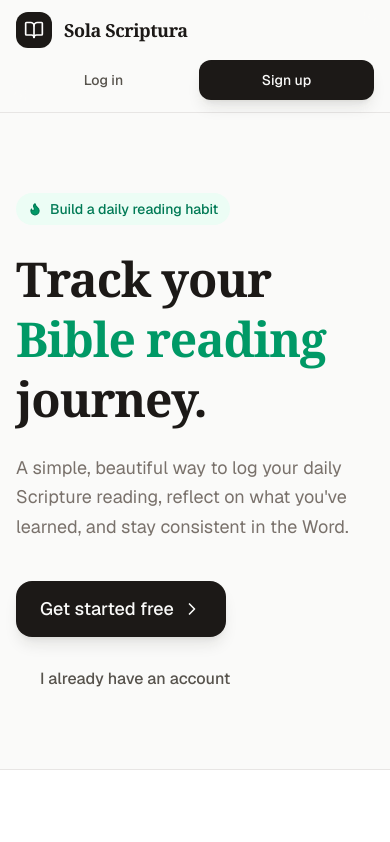
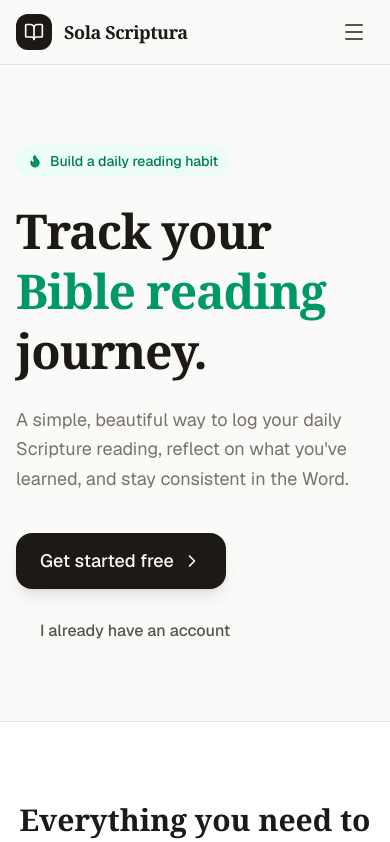
Before and after one commit to chrisgen19/bibletracker2026, a Next.js app: page / in a window 390 px wide. Shown: the top 842 px of the page. Built offline with nearby package versions, Linux system fonts and the light colour scheme.

Commit message:
feat(navbar): add mobile hamburger menu to landing page

```diff
--- a/src/app/page.tsx
+++ b/src/app/page.tsx
@@ -1,4 +1,5 @@
 import Link from "next/link";
+import { LandingNavbar } from "@/components/landing-navbar";
 import {
   BookOpen,
   Calendar,
@@ -12,32 +13,7 @@ export default function LandingPage() {
   return (
     <div className="min-h-screen bg-stone-50 text-stone-800 font-sans selection:bg-emerald-100 selection:text-emerald-900">
       {/* Navbar */}
-      <nav className="sticky top-0 z-30 bg-stone-50/80 backdrop-blur-md border-b border-stone-200">
-        <div className="max-w-6xl mx-auto px-4 sm:px-6 py-3 sm:py-4 flex flex-col gap-3 sm:flex-row sm:items-center sm:justify-between">
-          <div className="flex items-center gap-3">
-            <div className="bg-stone-900 text-white p-2 rounded-xl">
-              <BookOpen size={20} />
-            </div>
-            <span className="text-lg sm:text-xl font-serif font-bold tracking-tight text-stone-900">
-              Sola Scriptura
-            </span>
-          </div>
-          <div className="grid grid-cols-2 gap-2 w-full sm:w-auto sm:flex sm:items-center sm:gap-3">
-            <Link
-              href="/login"
-              className="px-3 sm:px-4 py-2.5 rounded-xl text-center text-sm sm:text-base font-medium text-stone-600 hover:bg-stone-100 hover:text-stone-900 transition-all duration-200"
-            >
-              Log in
-            </Link>
-            <Link
-              href="/signup"
-              className="px-3 sm:px-4 py-2.5 rounded-xl text-center text-sm sm:text-base font-medium bg-stone-900 text-stone-50 hover:bg-stone-800 shadow-lg shadow-stone-900/10 transition-all duration-200 active:scale-95"
-            >
-              Sign up
-            </Link>
-          </div>
-        </div>
-      </nav>
+      <LandingNavbar />
 
       {/* Hero */}
       <section className="max-w-6xl mx-auto px-4 sm:px-6 pt-20 pb-16 sm:pt-32 sm:pb-24">
--- /dev/null
+++ b/src/components/landing-navbar.tsx
@@ -0,0 +1,73 @@
+"use client";
+
+import Link from "next/link";
+import { BookOpen, Menu, X } from "lucide-react";
+import { useState } from "react";
+
+export function LandingNavbar() {
+  const [isMenuOpen, setIsMenuOpen] = useState(false);
+
+  return (
+    <nav className="sticky top-0 z-30 bg-stone-50/80 backdrop-blur-md border-b border-stone-200">
+      <div className="max-w-6xl mx-auto px-4 sm:px-6 py-3 sm:py-4 flex items-center justify-between">
+        <div className="flex items-center gap-3">
+          <div className="bg-stone-900 text-white p-2 rounded-xl">
+            <BookOpen size={20} />
+          </div>
+          <span className="text-lg sm:text-xl font-serif font-bold tracking-tight text-stone-900">
+            Sola Scriptura
+          </span>
+        </div>
+
+        <div className="hidden sm:flex items-center gap-3">
+          <Link
+            href="/login"
+            className="px-4 py-2.5 rounded-xl font-medium text-stone-600 hover:bg-stone-100 hover:text-stone-900 transition-all duration-200"
+          >
+            Log in
+          </Link>
+          <Link
+            href="/signup"
+            className="px-4 py-2.5 rounded-xl font-medium bg-stone-900 text-stone-50 hover:bg-stone-800 shadow-lg shadow-stone-900/10 transition-all duration-200 active:scale-95"
+          >
+            Sign up
+          </Link>
+        </div>
+
+        <button
+          className="sm:hidden p-2 text-stone-600 rounded-lg hover:bg-stone-100 transition-colors"
+          onClick={() => setIsMenuOpen((prev) => !prev)}
+          aria-label={isMenuOpen ? "Close navigation menu" : "Open navigation menu"}
+          aria-expanded={isMenuOpen}
+          aria-controls="landing-mobile-menu"
+        >
+          {isMenuOpen ? <X size={24} /> : <Menu size={24} />}
+        </button>
+      </div>
+
+      {isMenuOpen && (
+        <div
+          id="landing-mobile-menu"
+          className="sm:hidden border-t border-stone-200 bg-stone-50/95 backdrop-blur-md px-4 py-4"
+        >
+          <div className="grid grid-cols-2 gap-2">
+            <Link
+              href="/login"
+              onClick={() => setIsMenuOpen(false)}
+              className="px-3 py-2.5 rounded-xl text-center text-sm font-medium text-stone-600 hover:bg-stone-100 hover:text-stone-900 transition-all duration-200"
+            >
+              Log in
+            </Link>
+            <Link
+              href="/signup"
+              onClick={() => setIsMenuOpen(false)}
+              className="px-3 py-2.5 rounded-xl text-center text-sm font-medium bg-stone-900 text-stone-50 hover:bg-stone-800 shadow-lg shadow-stone-900/10 transition-all duration-200 active:scale-95"
+            >
+              Sign up
+            </Link>
+          </div>
+        </div>
+      )}
+    </nav>
+  );
+}
```
